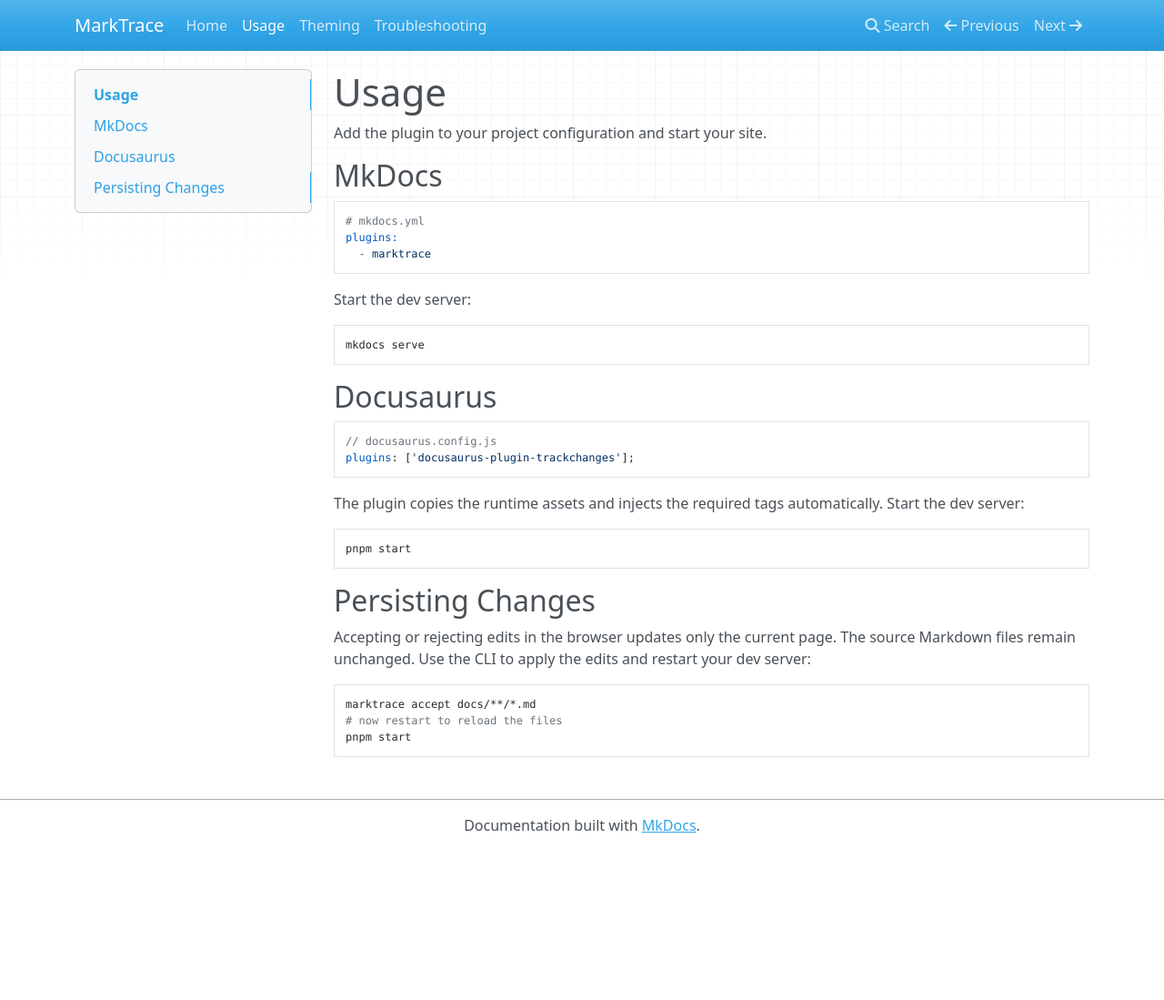
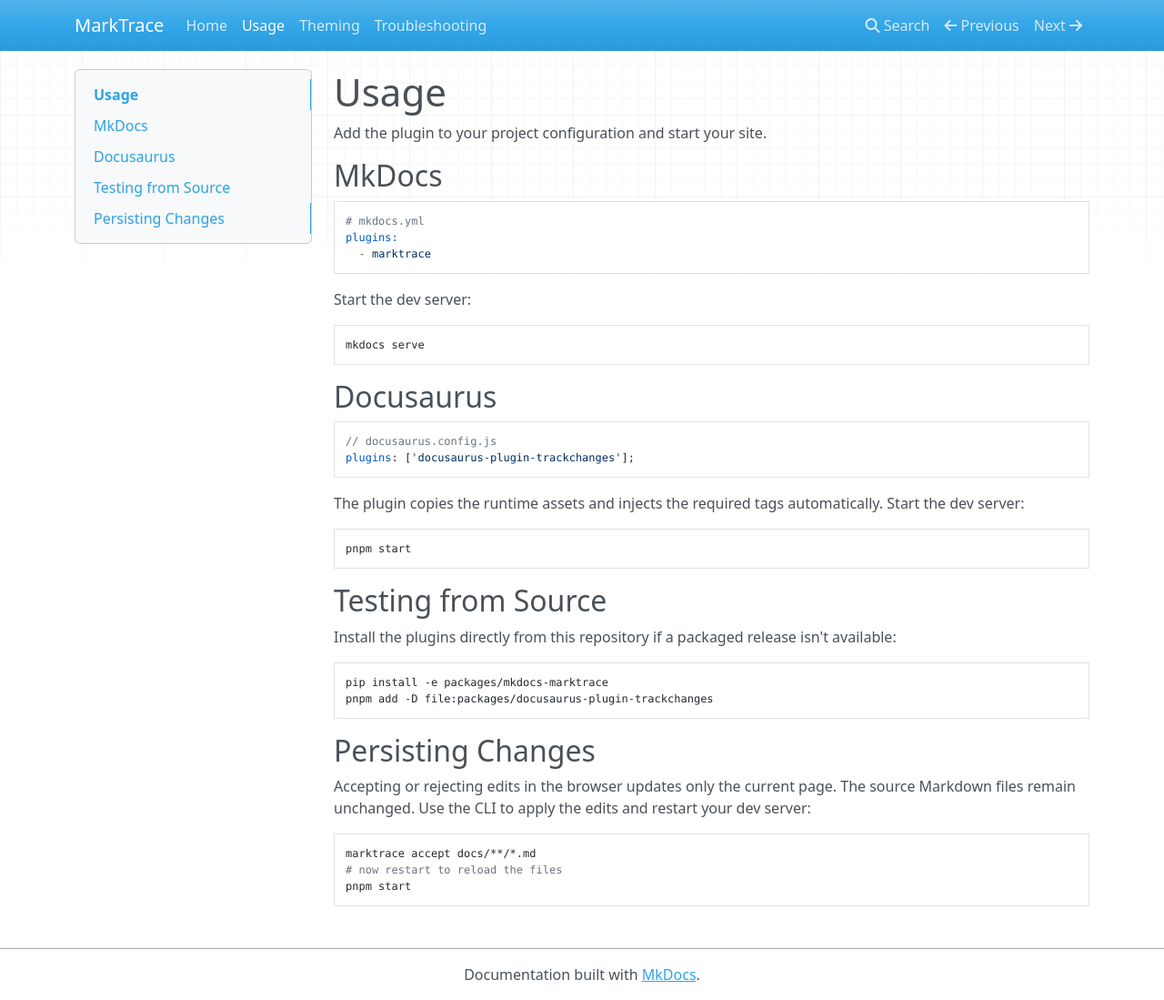
Before and after one commit to eputnam77/MarkReview, an MkDocs documentation site: the page built from docs/usage.md, in a window 1280 px wide and 1099 px high. Shown: the whole window at 91% size. Built offline with MkDocs 1.6.1, drawn with Linux system fonts in a browser that asks for light colours; nearby versions of some CDN libraries.

Commit message:
docs: add instructions for local plugin install

````diff
--- a/docs/usage.md
+++ b/docs/usage.md
@@ -29,6 +29,15 @@
 pnpm start
 ```
 
+## Testing from Source
+
+Install the plugins directly from this repository if a packaged release isn't available:
+
+```bash
+pip install -e packages/mkdocs-marktrace
+pnpm add -D file:packages/docusaurus-plugin-trackchanges
+```
+
 ## Persisting Changes
 
 Accepting or rejecting edits in the browser updates only the current page.
````
Also changed, not shown: README.md (+7 -0 lines).
